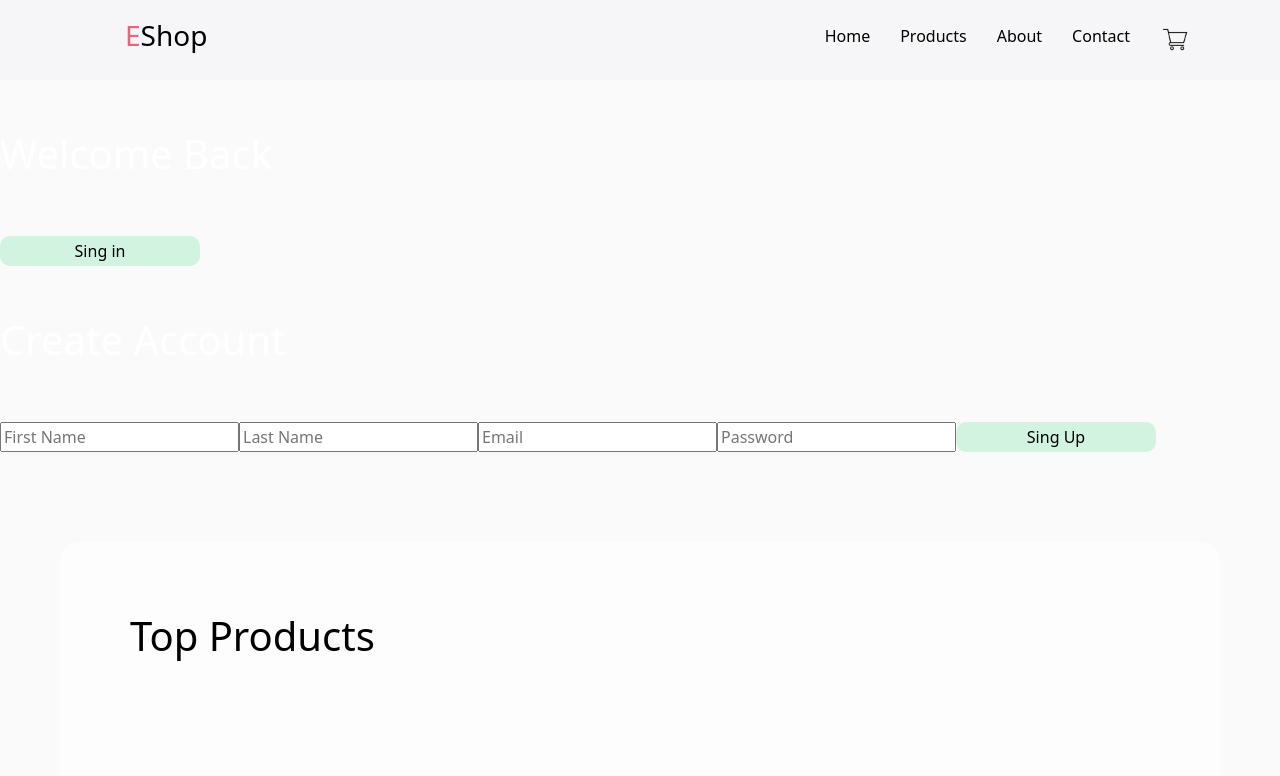
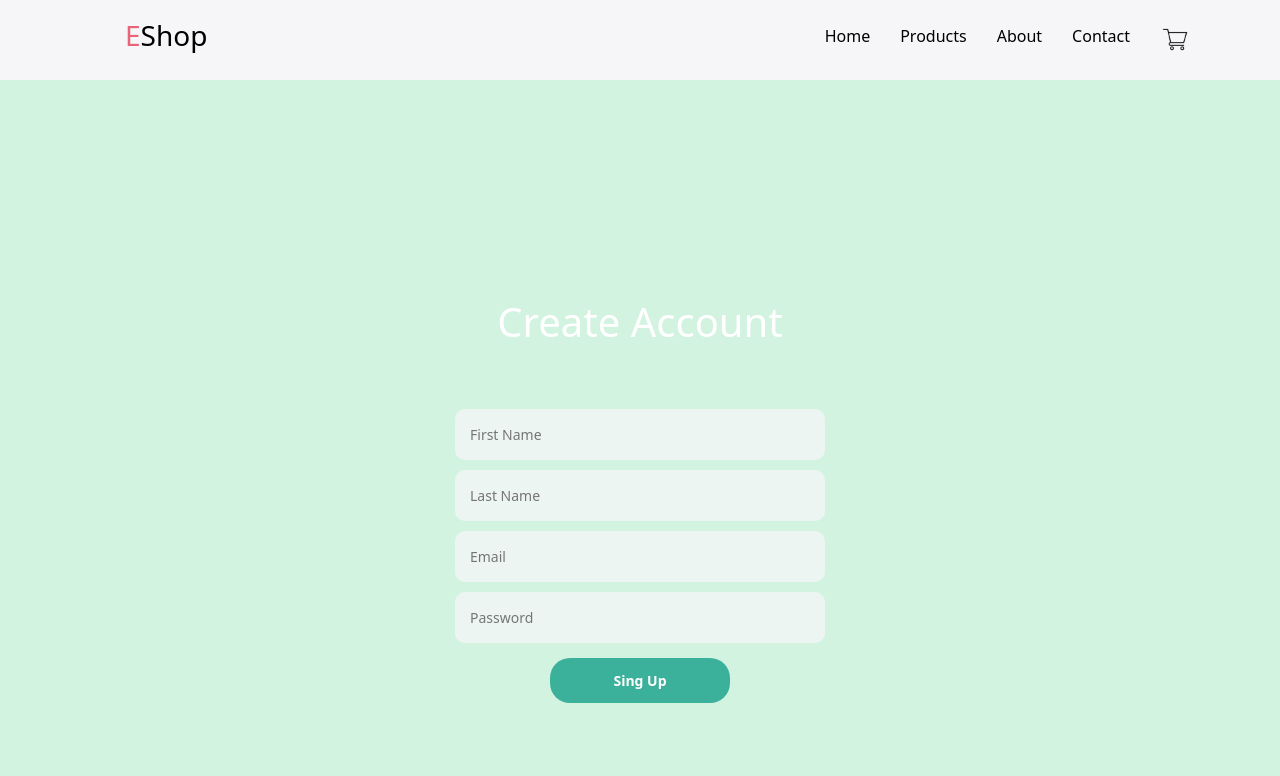
Before and after one commit to amanibenhassine/Eshop, a React (Vite) app in the folder frontend/app/: page /Register in a window 1280 px wide. Shown: the top 776 px of the page. Built offline with nearby package versions, Linux system fonts and the light colour scheme.

Commit message:
register

```diff
--- a/frontend/app/src/components/Register.css
+++ b/frontend/app/src/components/Register.css
@@ -0,0 +1,66 @@
+.signup_container {
+	width: 100%;
+	min-height: 100vh;
+	background-color: #D2F3E0;;
+	display: flex;
+	align-items: center;
+	justify-content: center;
+}
+
+.signup_form_container {
+	width: 900px;
+	height: 500px;
+	display: flex;
+	border-radius: 10px;
+	box-shadow: 0px 3px 3px -2px rgb(0 0 0 / 20%),
+		0px 3px 4px 0px rgb(0 0 0 / 14%), 0px 1px 8px 0px rgb(0 0 0 / 12%);
+}
+
+
+
+
+
+
+.form_container {
+	display: flex;
+	flex-direction: column;
+	align-items: center;
+}
+
+.form_container h1 {
+	font-size: 40px;
+	margin-top: 0;
+}
+
+.input {
+	outline: none;
+	border: none;
+	width: 370px;
+	padding: 15px;
+	border-radius: 10px;
+	background-color: #edf5f3;
+	margin: 5px 0;
+	font-size: 14px;
+}
+
+
+
+
+.green_btn {
+	border: none;
+	outline: none;
+	padding: 12px 0;
+	background-color: white;
+	border-radius: 20px;
+    height: auto;
+	width: 180px;
+	font-weight: bold;
+	font-size: 14px;
+	cursor: pointer;
+}
+
+.green_btn {
+	background-color: #3bb19b;
+	color: white;
+	margin: 10px;
+}
--- a/frontend/app/src/components/Register.jsx
+++ b/frontend/app/src/components/Register.jsx
@@ -35,17 +35,8 @@ const Register = () => {
 	};
   return (
    <div>
-			<div>
-				<div>
-					<h1>Welcome Back</h1>
-					<Link to="/login">
-						<button type="button" >
-							Sing in
-						</button>
-					</Link>
-				</div>
-				<div>
-					<form  onSubmit={handleSubmit}>
+				<div className="signup_container" >
+					<form  onSubmit={handleSubmit} className='form_container'>
 						<h1>Create Account</h1>
 						<input
 							type="text"
@@ -54,6 +45,7 @@ const Register = () => {
 							onChange={handleChange}
 							value={data.firstName}
 							required
+                            className="input"
 						/>
 						<input
 							type="text"
@@ -62,6 +54,7 @@ const Register = () => {
 							onChange={handleChange}
 							value={data.lastName}
 							required
+                            className="input"
 						/>
 						<input
 							type="email"
@@ -70,6 +63,7 @@ const Register = () => {
 							onChange={handleChange}
 							value={data.email}
 							required
+                            className="input"
 						/>
 						<input
 							type="password"
@@ -78,16 +72,17 @@ const Register = () => {
 							onChange={handleChange}
 							value={data.password}
 							required
+                            className="input"
 
 						/>
 
-						<button type="submit" className="styles.green_btn">
+						<button type="submit" className="green_btn">
 							Sing Up
 						</button>
 					</form>
 				</div>
 			</div>
-		</div>
+
 	);
 };
 
```
